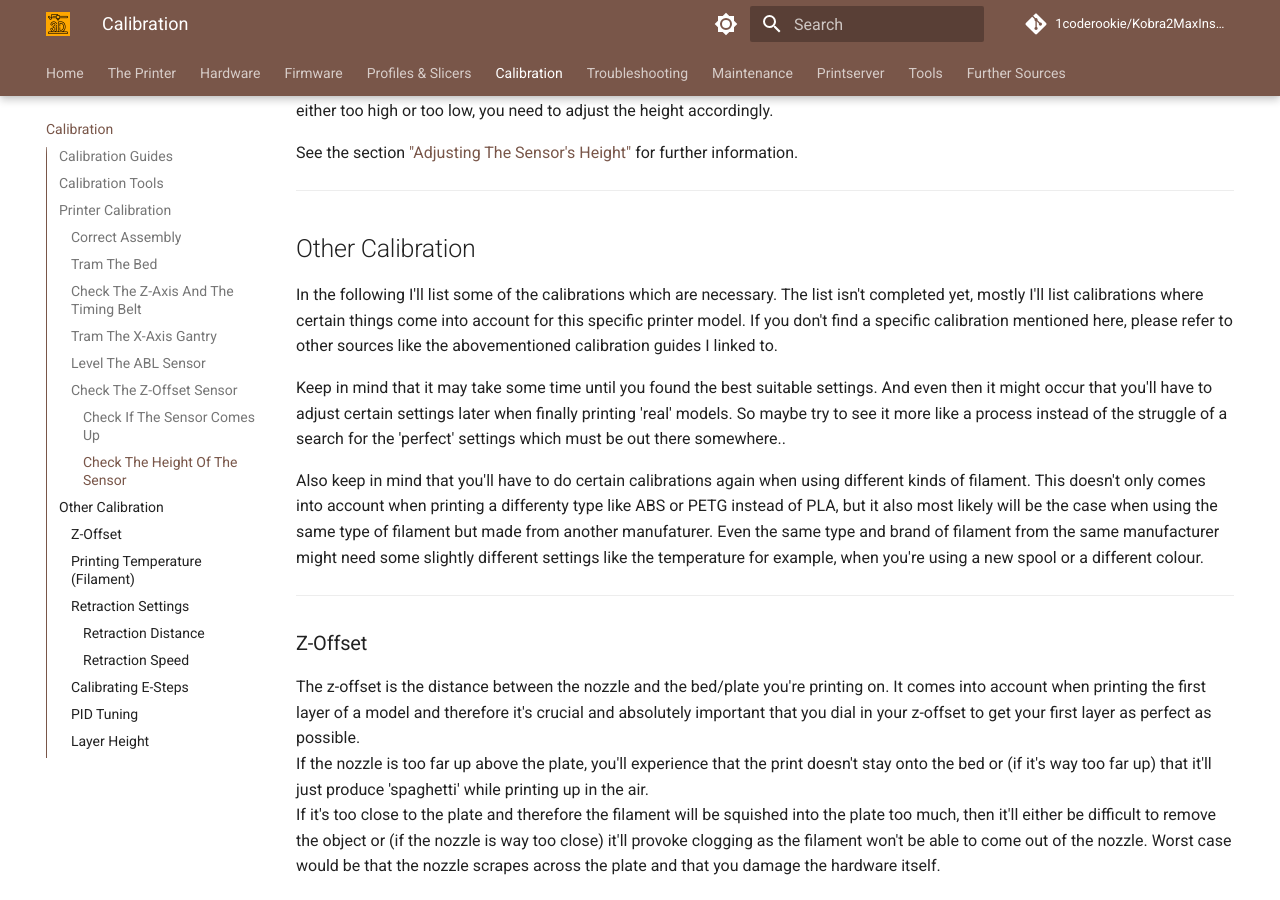
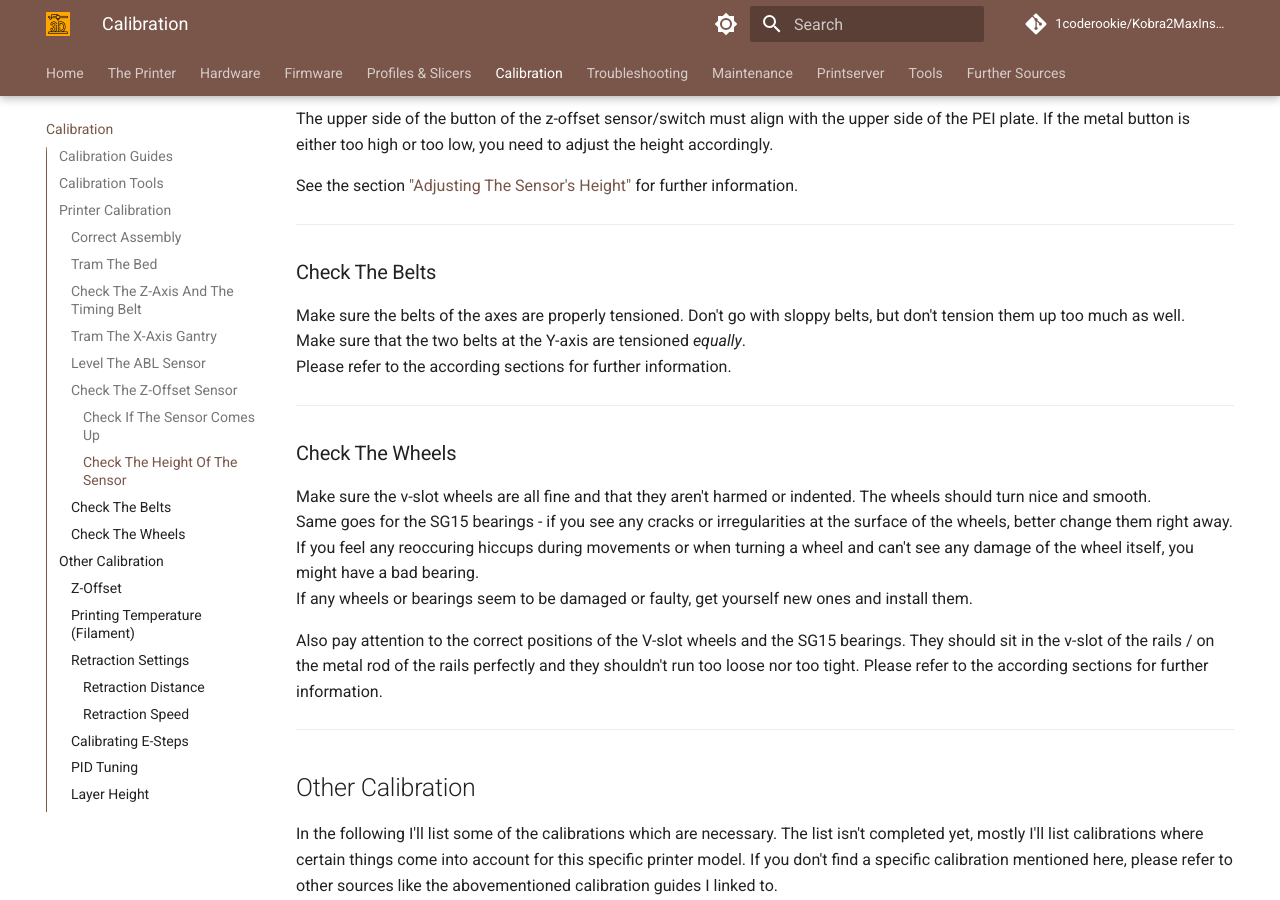
Before and after one commit to 1coderookie/Kobra2MaxInsights, an MkDocs documentation site: the page built from docs/calibration.md, in a window 1280 px wide and 900 px high, scrolled down 4283 px. Built offline with MkDocs 1.6.1 and Material for MkDocs 9.7.7, drawn with Linux system fonts in a browser that asks for light colours; comment, search, counter and statistics services are not loaded; some of the changed text lies outside the part shown.

Commit message:
Update calibration.md

```diff
--- a/docs/calibration.md
+++ b/docs/calibration.md
@@ -68,7 +68,8 @@ In the following I'll list the most crucial points.
 - Set up the frame correctly!
   Means, check if the baseframe is mounted being square, if the the z-axis aluminum parts are really mounted perpendicular onto the baseframe and so on. **As everything else relies on this, the proper alignment of the frame is the most important step!**
   So, once again: **Set up your frame and your axes. Everything should be square, perpendicular and equidistant.**
-- Check the axes!
+- Check if all screws, bolts and nuts are tight.
+- **Check the axes!**
   Means, check the whole z-axis lead screw system for being assembled correctly and vertically aligned and that the timing belt is properly tensioned.
   Make sure the lead screws are lubed, that the anti-backlash nuts are installed correctly, that the coupler between the motorshaft and the lead screw is tight, that the pulleys are mounted tightly and so on.
   At the x- and y-axes, make sure that you have all wheels positioned correctly (neither too tight nor too loose), that you don't have bad bearings which cause hiccups and irregular movements and that the belts aren't sloppy or too tight.
@@ -130,6 +131,24 @@ See the section ["Adjusting The Sensor's Spring Tension"](hardware/bed.md#adjust
 The upper side of the button of the z-offset sensor/switch must align with the upper side of the PEI plate. If the metal button is either too high or too low, you need to adjust the height accordingly.
 
 See the section ["Adjusting The Sensor's Height"](hardware/bed.md#adjusting-the-sensors-height) for further information.
+
+---
+
+### Check The Belts
+Make sure the belts of the axes are properly tensioned. Don't go with sloppy belts, but don't tension them up too much as well.
+Make sure that the two belts at the Y-axis are tensioned *equally*.
+Please refer to the according sections for further information.
+
+---
+
+### Check The Wheels
+Make sure the v-slot wheels are all fine and that they aren't harmed or indented. The wheels should turn nice and smooth.
+Same goes for the SG15 bearings - if you see any cracks or irregularities at the surface of the wheels, better change them right away.
+If you feel any reoccuring hiccups during movements or when turning a wheel and can't see any damage of the wheel itself, you might have a bad bearing.
+If any wheels or bearings seem to be damaged or faulty, get yourself new ones and install them.
+
+Also pay attention to the correct positions of the V-slot wheels and the SG15 bearings. They should sit in the v-slot of the rails / on the metal rod of the rails perfectly and they shouldn't run too loose nor too tight. Please refer to the according sections for further information.
+
 
 ---
 
```
